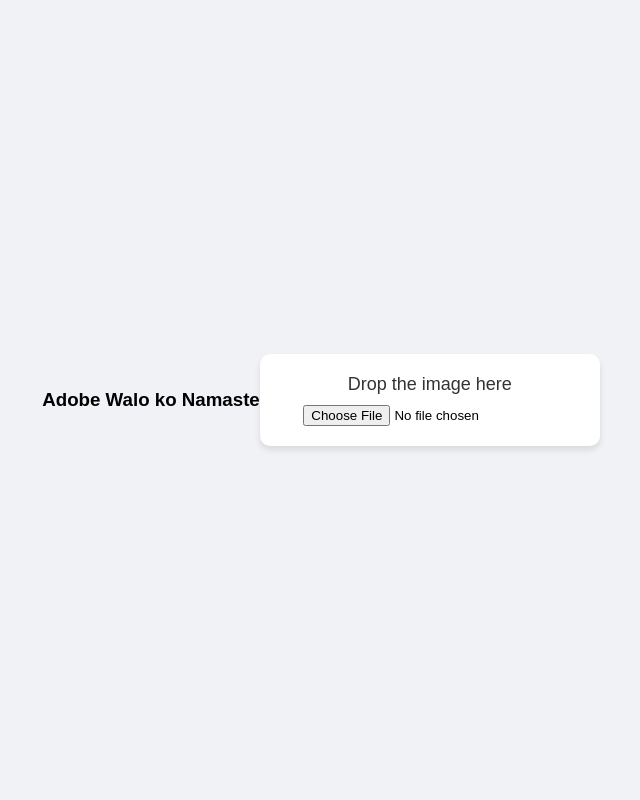
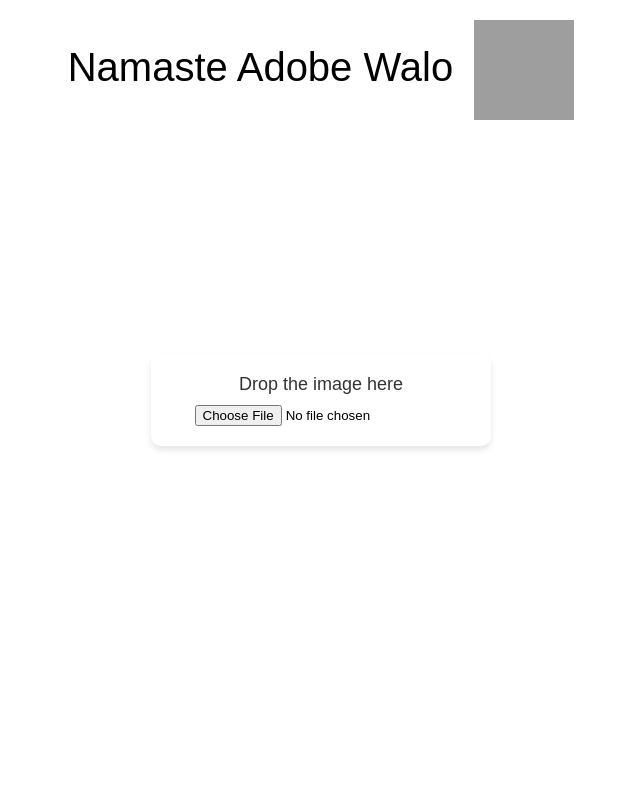
Before and after one commit to Bharathhh30/Adobe-Gensolve, a Flask app: page / in a window 1280 px wide. Shown: the whole page, without its empty margins (319-959 px from the left). Run offline with Flask 3, Linux system fonts and the light colour scheme; grey boxes are pictures that could not be loaded.

Commit message:
Fresh Push 2

```diff
--- a/templates/index.html
+++ b/templates/index.html
@@ -7,12 +7,27 @@
     <style>
         body {
             font-family: Arial, sans-serif;
-            background-color: #f0f2f5;
             display: flex;
+            flex-direction: column;
             justify-content: center;
             align-items: center;
             height: 100vh;
             margin: 0;
+            /* background-color: #f0f2f5; */
+        }
+
+        #hover {
+            position: absolute;
+            top: 20px;
+            text-align: center;
+            width: 100%;
+            font-size: 5vh;
+            transition: color 0.5s, transform 0.5s;
+        }
+
+        #hover img {
+            vertical-align: middle;
+            margin-left: 10px;
         }
 
         #input {
@@ -69,18 +84,16 @@
         .buttons .delete-btn:hover {
             background-color: #c82333;
         }
-
-
     </style>
 </head>
 <body>
 
-    <div>
-        <h3>Adobe Walo ko Namaste</h3>
+    <div id="hover">
+        Namaste Adobe Walo
+        <img src="https://i.pinimg.com/736x/56/3a/a2/563aa2189ef92dc242a7db5b91078804.jpg" alt="Adobe logo" height="100vh" width="100vh">
     </div>
 
     <div id="input">
-
         <form id="upload-form" action="/outputkeliye" method="post" enctype="multipart/form-data">
             <label for="input-image">Drop the image here</label>
             <input type="file" id="input-image" name="input-image" accept="image/*" required>
@@ -96,6 +109,24 @@
     </div>
 
     <script>
+        const hoverDiv = document.getElementById('hover');
+        const originalText = 'Namaste Adobe Walo';
+        const originalImageSrc = 'https://i.pinimg.com/736x/56/3a/a2/563aa2189ef92dc242a7db5b91078804.jpg';
+        const newText = 'Apko Bhi Namaste GFG Walo';
+        const newImageSrc = 'https://upload.wikimedia.org/wikipedia/commons/thumb/4/43/GeeksforGeeks.svg/1200px-GeeksforGeeks.svg.png';
+
+        hoverDiv.addEventListener('mouseover', function() {
+            hoverDiv.style.color = 'green';
+            hoverDiv.innerHTML = `${newText} <img src="${newImageSrc}" alt="GFG logo" height="100vh" width="100vh">`;
+            hoverDiv.style.transform = 'scale(1.05)';
+        });
+
+        hoverDiv.addEventListener('mouseout', function() {
+            hoverDiv.style.color = 'black';
+            hoverDiv.innerHTML = `${originalText} <img src="${originalImageSrc}" alt="Adobe logo" height="100vh" width="100vh">`;
+            hoverDiv.style.transform = 'scale(1)';
+        });
+
         const inputImage = document.getElementById('input-image');
         const fileInfo = document.getElementById('file-info');
         const fileName = document.getElementById('file-name');
--- a/templates/output.html
+++ b/templates/output.html
@@ -9,6 +9,9 @@
             text-decoration: none;
             color: blue;
         }
+        #img1{
+            margin-left: 100vh;
+        }
     </style>
 </head>
 <body>
@@ -16,5 +19,7 @@
     <img src="{{ img_url }}" alt="Generated Plot" style="width: 80%;">
     <br><br>
     <a href="{{ url_for('home') }}">Go Back</a>
+
+    <img id="img1" src="https://c.tenor.com/xfRWhvFymhoAAAAC/munna-bhai-munna-bhai-mbbs.gif" height="250px" width="250px" alt="gif">
 </body>
 </html>
```
Also changed, not shown: 2 other files.
